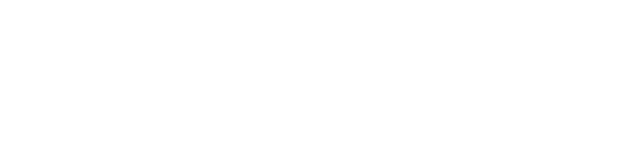
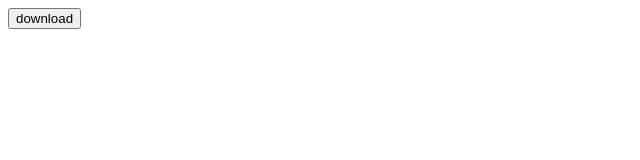
Before and after one commit to random-game-dev/webpage, a plain HTML site: page index.html in a window 1280 px wide. Shown: the whole page, without its empty margins (0-640 px from the left). Drawn offline with Linux system fonts and the light colour scheme.

Commit message:
Update index.html

```diff
--- a/index.html
+++ b/index.html
@@ -1,6 +1,8 @@
 <!DOCTYPE html>
 <title>name (you can change this btw)</title>
-<!-- rest of html here -->
+<body>
+    <button onclick="download()">download</button>
+</body>
 <script>
 function download() {
     // download all files from the download folder as a .zip
```
